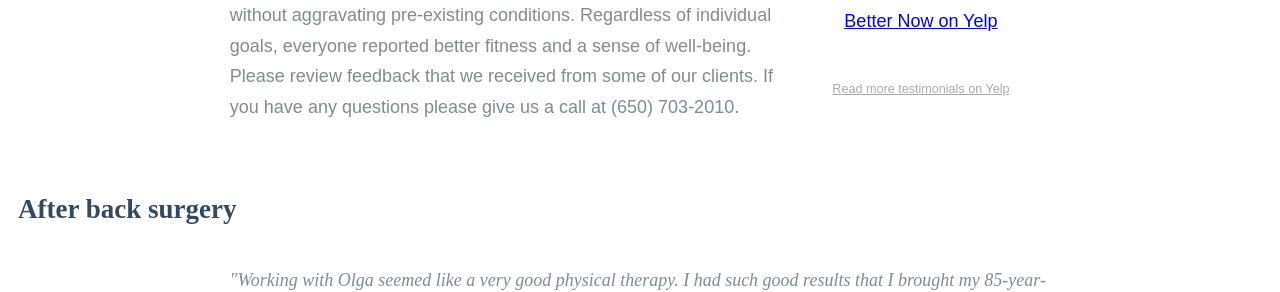
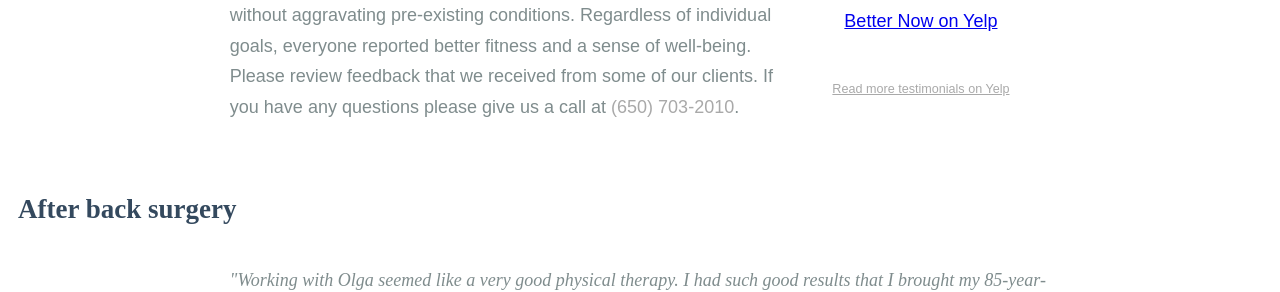
Before and after one commit to marklubarsky/marklubarsky.github.io, a Jekyll site: the page built from testimonials.html, in a window 1280 px wide. Shown: the part 274-566 px from the top of the page. Built offline with Jekyll 4.4.1, drawn with Linux system fonts in a browser that asks for light colours; nearby versions of some CDN libraries; some of the changed text lies outside the part shown.

Commit message:
bug fixes, typos

```diff
--- a/assets/css/styles.css
+++ b/assets/css/styles.css
@@ -109,7 +109,7 @@ a.action-button-primary {
     margin: 0;
 }
 
-.action-link.regular a {
+span.action-link.regular, .action-link.regular a {
     color: darkgrey;
     font-size: 1em;
     margin: 0;
--- a/our-methods.html
+++ b/our-methods.html
@@ -14,7 +14,7 @@ menu_order: 3
             <div class="pure-u-1 pure-u-md-2-3 pure-u-lg-2-3">
                 <div class="pure-u-1">
                     <p>
-                        Both Pilates and Feldenkrais methods are great ways to improve fitness and body awareness. Pilates is focused on muscle toning and balance, whereas Feldenkrais is focused on relearning new, healthier ways of movement. Pilates exercises involve sophisticated machinery or mat props. Feldenkrais comes in two shapes: hands-on bodywork as well exercises on a floor.
+                        Both Pilates and Feldenkrais methods are great ways to improve fitness and body awareness. Pilates is focused on muscle toning and balance, whereas Feldenkrais is focused on relearning new, healthier ways of movement. Pilates exercises involve sophisticated machinery or mat props. Feldenkrais comes in two shapes: hands-on bodywork, as well as exercises on the floor.
                     </p>
                 </div>
             </div>
--- a/testimonials.html
+++ b/testimonials.html
@@ -15,7 +15,7 @@ menu_order: 4
             <div class="pure-u-1 pure-u-md-2-3 pure-u-lg-2-3">
                 <div class="pure-g">
                     <div class="pure-u-1 pure-u-md-2-3 pure-u-lg-2-3">
-                        <p>Many of our clients achieve pain relief and other neuro-muscular improvements. For many, it's been very helpful to be able to exercise without aggravating pre-existing conditions. Regardless of individual goals, everyone reported better fitness and a sense of well-being. Please review feedback that we received from some of our clients. If you have any questions please give us a call at {{ site.phone }}. </p>
+                        <p>Many of our clients achieve pain relief and other neuro-muscular improvements. For many, it's been very helpful to be able to exercise without aggravating pre-existing conditions. Regardless of individual goals, everyone reported better fitness and a sense of well-being. Please review feedback that we received from some of our clients. If you have any questions please give us a call at <span class="action-link regular">{{ site.phone }}</span>. </p>
                     </div>
 
                     <div class="pure-u-1 pure-u-md-1-3 pure-u-lg-1-3 is-center">
```
